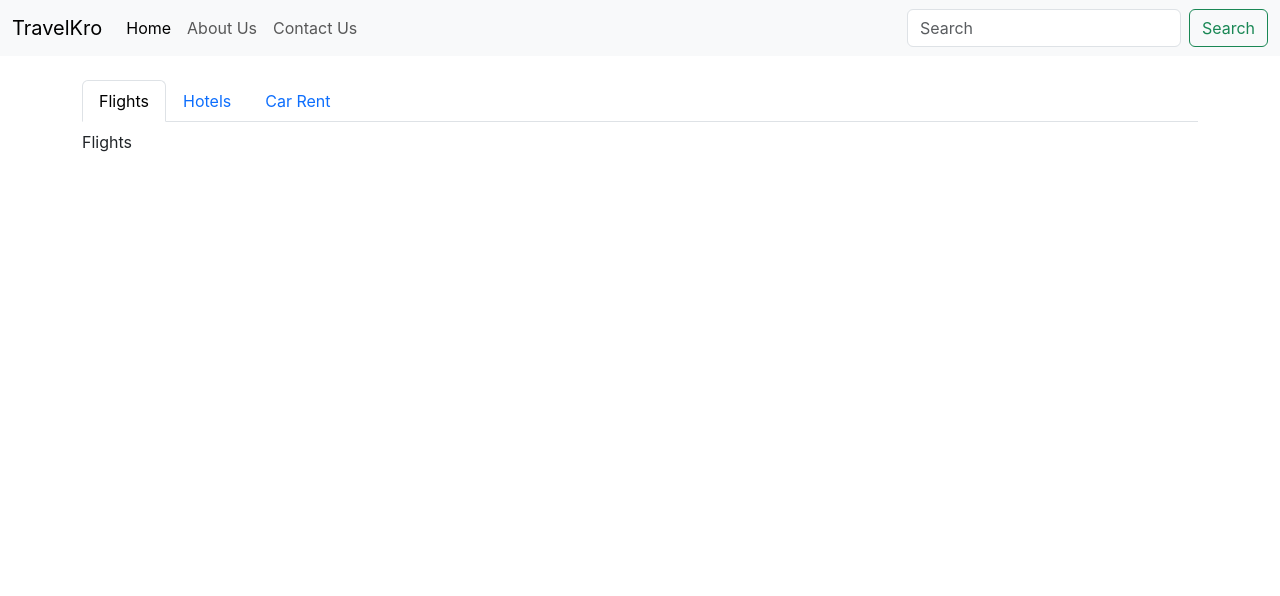
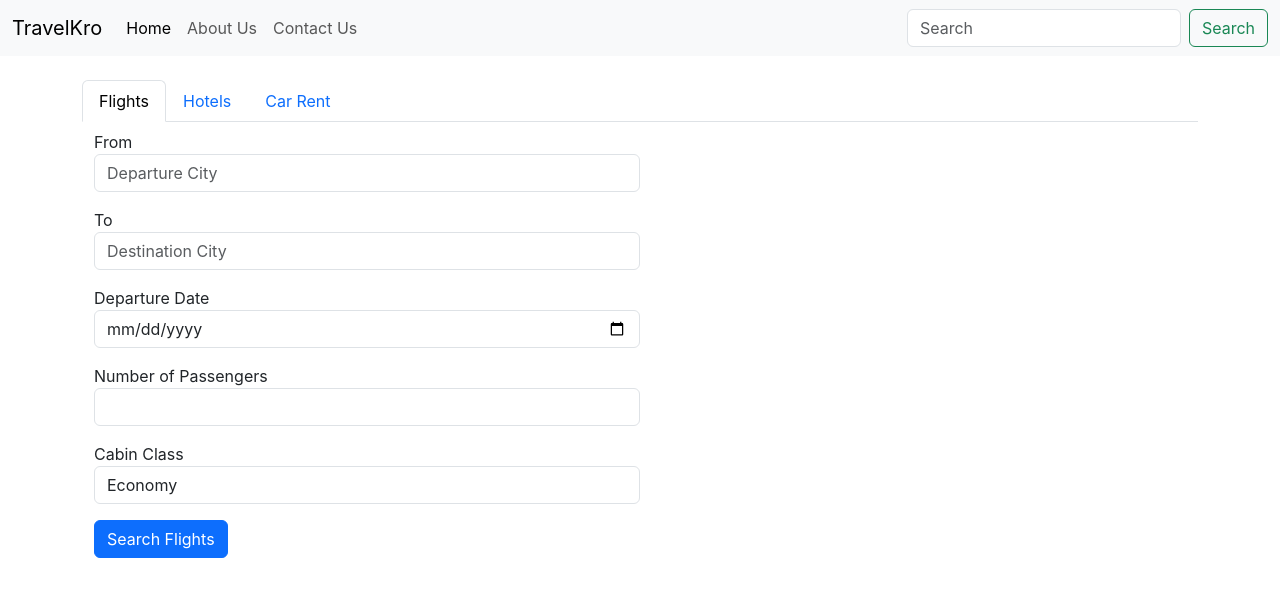
Before and after one commit to jagdtri2003/my-app, a React (Create React App) app: page / in a window 1280 px wide. Shown: the top 596 px of the page. Built offline with nearby package versions, Linux system fonts and the light colour scheme.

Commit message:
new file:   src/components/Flights.js

```diff
--- a/src/App.js
+++ b/src/App.js
@@ -2,6 +2,7 @@ import './App.css';
 import MainCard from './components/MainCard';
 import Modal from './components/Modal';
 import Navbar from './components/Navbar';
+import Flights from './components/Flights';
 
 
 
@@ -9,8 +10,8 @@ function App() {
   return (
     <>
     <Navbar title="TravelKro"/>
-    <div className="container-sm my-4 mx-6">
-      <MainCard/>
+    <div className="container my-4 mx-6">
+      <MainCard flights={<Flights/>}/>
     </div>
     </>
   );
--- /dev/null
+++ b/src/components/Flights.js
@@ -0,0 +1,41 @@
+import React from 'react'
+
+export default function Flights() {
+  return (
+    <div className='container'>
+        <form>
+            <div class="form-row">
+                <div class="col-md-6 mb-3">
+                    <label for="inputFrom">From</label>
+                    <input type="text" class="form-control" id="inputFrom" placeholder="Departure City" required/>
+                </div>
+                <div class="col-md-6 mb-3">
+                    <label for="inputTo">To</label>
+                    <input type="text" class="form-control" id="inputTo" placeholder="Destination City" required/>
+                </div>
+            </div>
+            <div class="form-row">
+                <div class="col-md-6 mb-3">
+                    <label for="inputDepartureDate">Departure Date</label>
+                    <input type="date" class="form-control" id="inputDepartureDate" required/>
+                </div>
+            </div>
+            <div class="form-row">
+                <div class="col-md-6 mb-3">
+                    <label for="inputPassengerCount">Number of Passengers</label>
+                    <input type="number" class="form-control" id="inputPassengerCount" min="1" required/>
+                </div>
+                <div class="col-md-6 mb-3">
+                    <label for="inputCabinClass">Cabin Class</label>
+                    <select class="form-control" id="inputCabinClass" required>
+                        <option value="economy">Economy</option>
+                        <option value="business">Business</option>
+                        <option value="first">First Class</option>
+                    </select>
+                </div>
+            </div>
+            <button class="btn btn-primary" type="submit">Search Flights</button>
+        </form>
+    </div>
+  )
+}
--- a/src/components/MainCard.js
+++ b/src/components/MainCard.js
@@ -1,6 +1,6 @@
 import React from 'react'
 
-export default function MainCard() {
+export default function MainCard(props) {
   return (
     <>
     <ul className="nav nav-tabs" id="myTab" role="tablist">
@@ -15,9 +15,9 @@ export default function MainCard() {
     </li>
     </ul>
     <div className="tab-content my-2" id="myTabContent">
-    <div className="tab-pane fade show active" id="home-tab-pane" role="tabpanel" aria-labelledby="home-tab" tabindex="0">Flights</div>
-    <div className="tab-pane fade" id="profile-tab-pane" role="tabpanel" aria-labelledby="profile-tab" tabindex="0">Hotels</div>
-    <div className="tab-pane fade" id="contact-tab-pane" role="tabpanel" aria-labelledby="contact-tab" tabindex="0">Car Rent</div>
+    <div className="tab-pane fade show active" id="home-tab-pane" role="tabpanel" aria-labelledby="home-tab" tabIndex="0">{props.flights}</div>
+    <div className="tab-pane fade" id="profile-tab-pane" role="tabpanel" aria-labelledby="profile-tab" tabIndex="0">Hotels</div>
+    <div className="tab-pane fade" id="contact-tab-pane" role="tabpanel" aria-labelledby="contact-tab" tabIndex="0">Car Rent</div>
     </div>
     </>
   )
```
